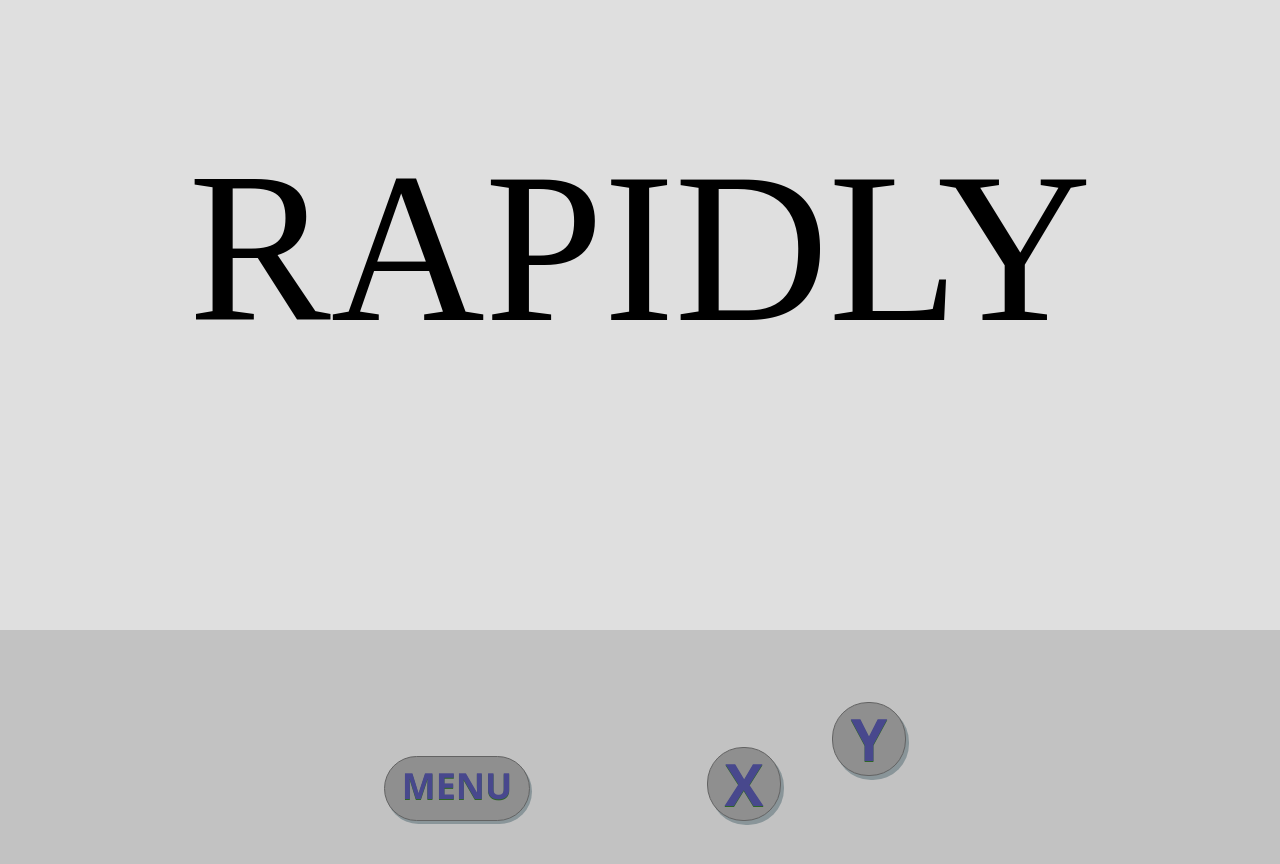
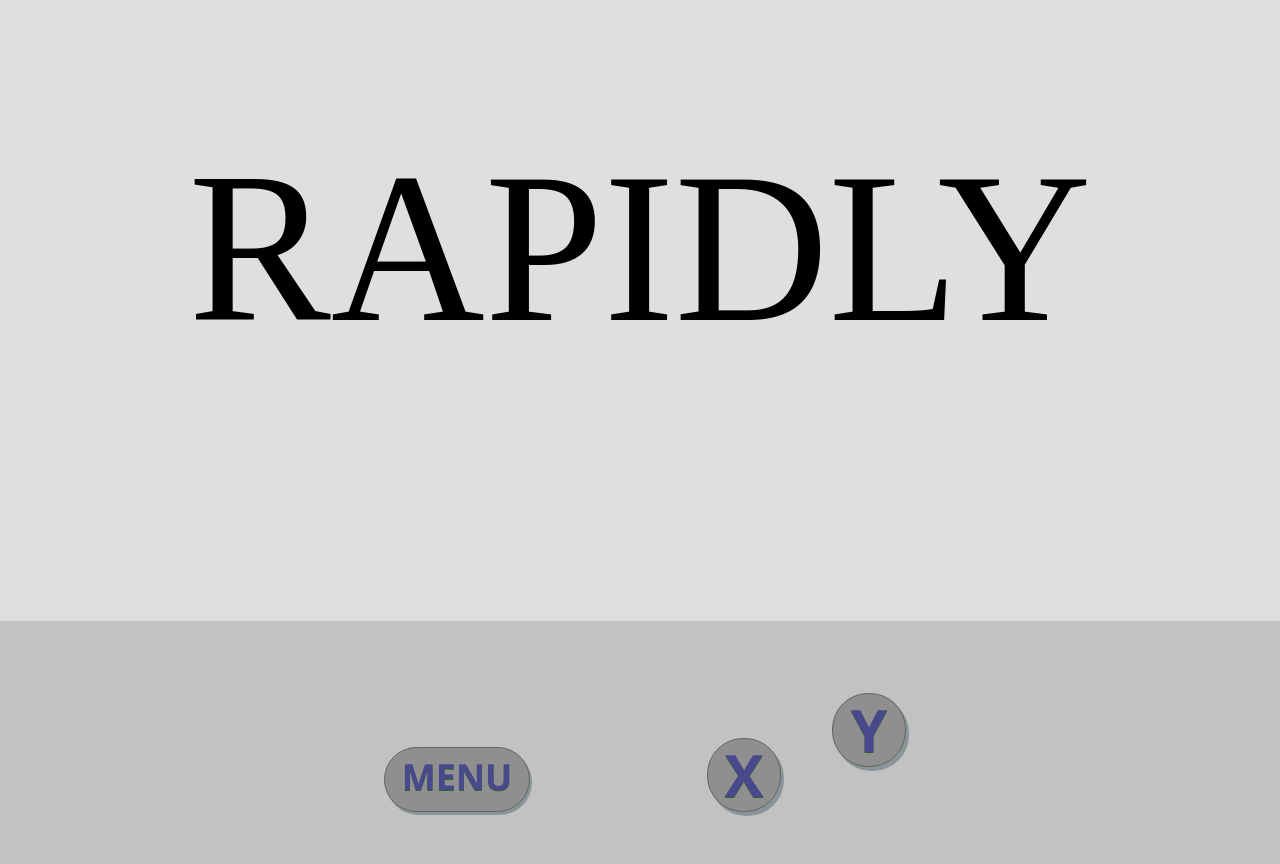
Before and after one commit to guzey/guzey.github.io1, a Jekyll site: the page x/index.html, which Jekyll copies as it is, in a window 1280 px wide. Shown: the top 864 px of the page. Built offline with Jekyll 4.4.1, drawn with Linux system fonts in a browser that asks for light colours; some web fonts are replaced.

Commit message:
fix x white space

```diff
--- a/x/css/style.css
+++ b/x/css/style.css
@@ -21,7 +21,7 @@
 /*canvas { background: #eee; display: block; margin: 0 auto; }*/
 
 #interface {
-    height: 30%;
+    height: 31%;
     position: fixed;
     bottom:0%;
     width:100%;
```
